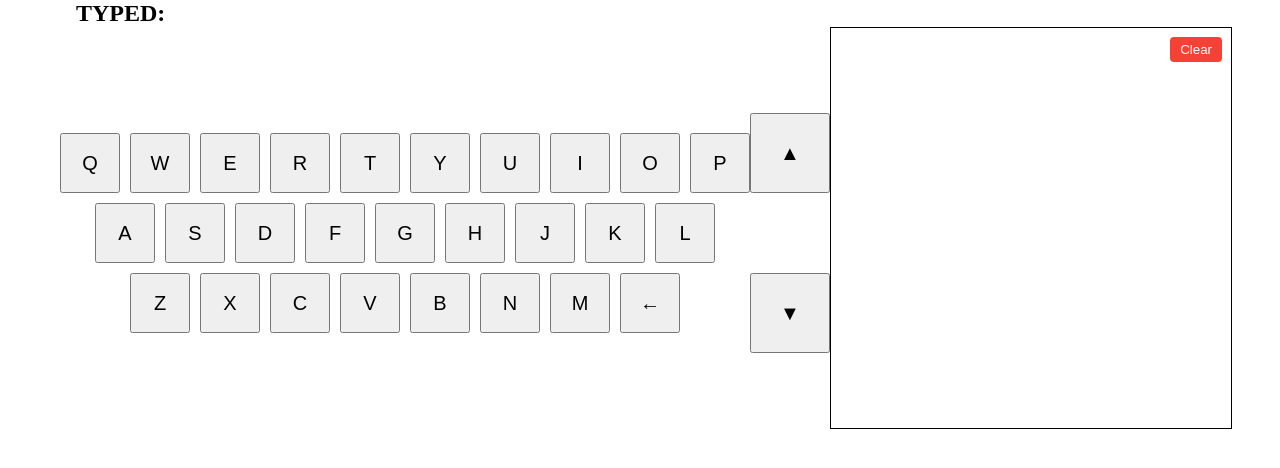
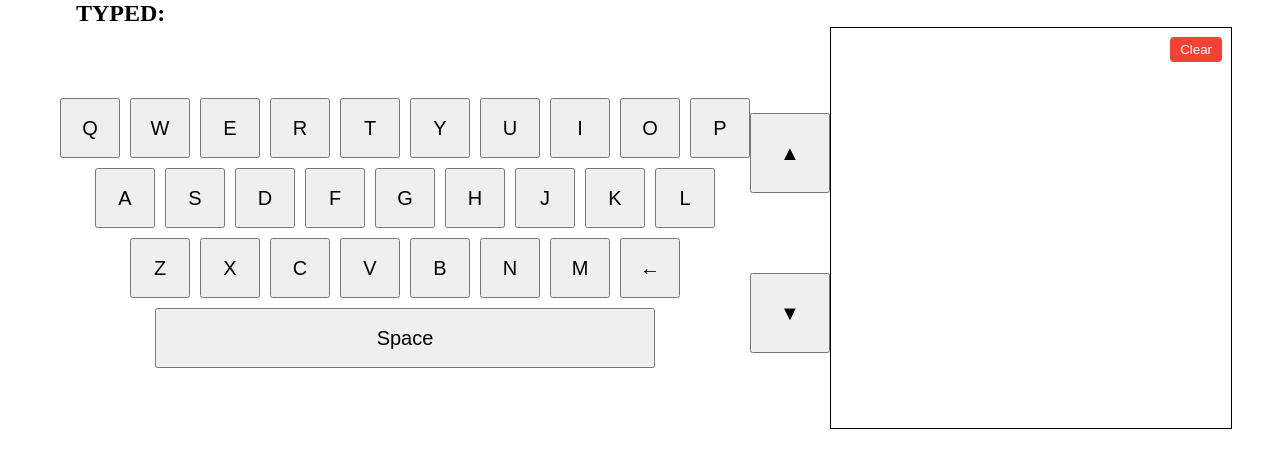
Before and after one commit to Jamicanon/Info-463-Virtual-Keyboard, a React (Vite) app: page / in a window 1280 px wide. Shown: the top 468 px of the page. Built offline with nearby package versions, Linux system fonts and the light colour scheme.

Commit message:
added spacebar

```diff
--- a/src/KeyBoard.jsx
+++ b/src/KeyBoard.jsx
@@ -7,6 +7,7 @@ function KeyBoard({ title, handleTitleChange }) {
   const handleBackspace = () => {
     handleTitleChange(title.slice(0, -1));
   };
+
   const chars0 = [
     { title: "Q", key: 0 },
     { title: "W", key: 1 },
@@ -39,6 +40,7 @@ function KeyBoard({ title, handleTitleChange }) {
     { title: "N", key: 5 },
     { title: "M", key: 6 },
   ];
+
   return (
     <div className="keyboard">
       <div className="keyboard-row">
@@ -63,6 +65,11 @@ function KeyBoard({ title, handleTitleChange }) {
         ))}
         <button className="button" onClick={handleBackspace}>←</button>
       </div>
+      <div className="keyboard-row">
+        <button className="button spacebar" onClick={() => handleKeyPress(" ")}>
+          Space
+        </button>
+      </div>
     </div>
   );
 }
--- a/src/assets/styles/keyboard.css
+++ b/src/assets/styles/keyboard.css
@@ -23,3 +23,15 @@
   font-size: 20px;
   cursor: pointer;
 }
+.btn-space {
+  flex: 3;
+  height: 60px;
+  font-size: 20px;
+  cursor: pointer;
+}
+.spacebar {
+  min-width: 500px;
+  padding: 10px 40px;
+  text-align: center;
+  font-size: 1rem;
+}
```
